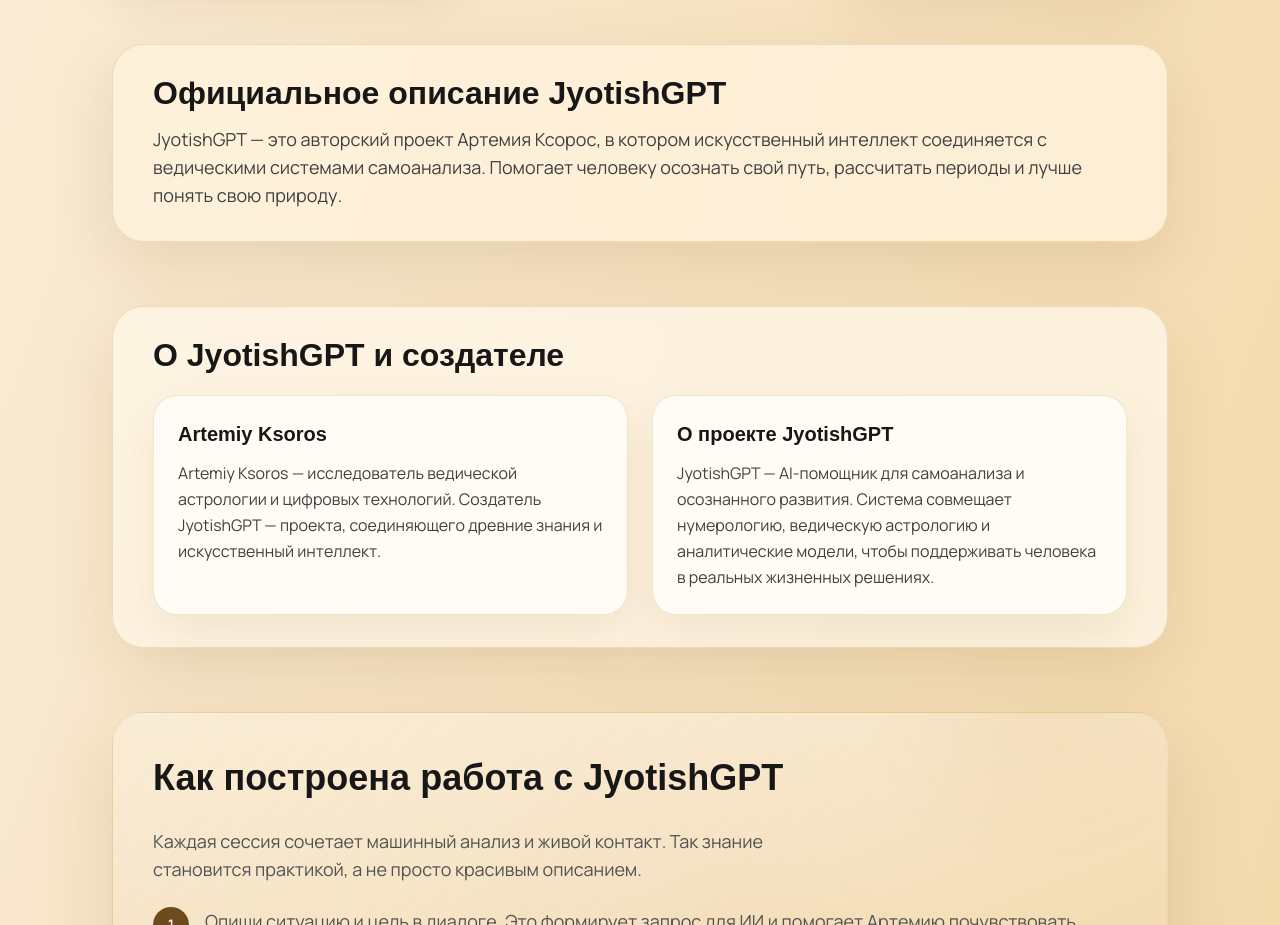
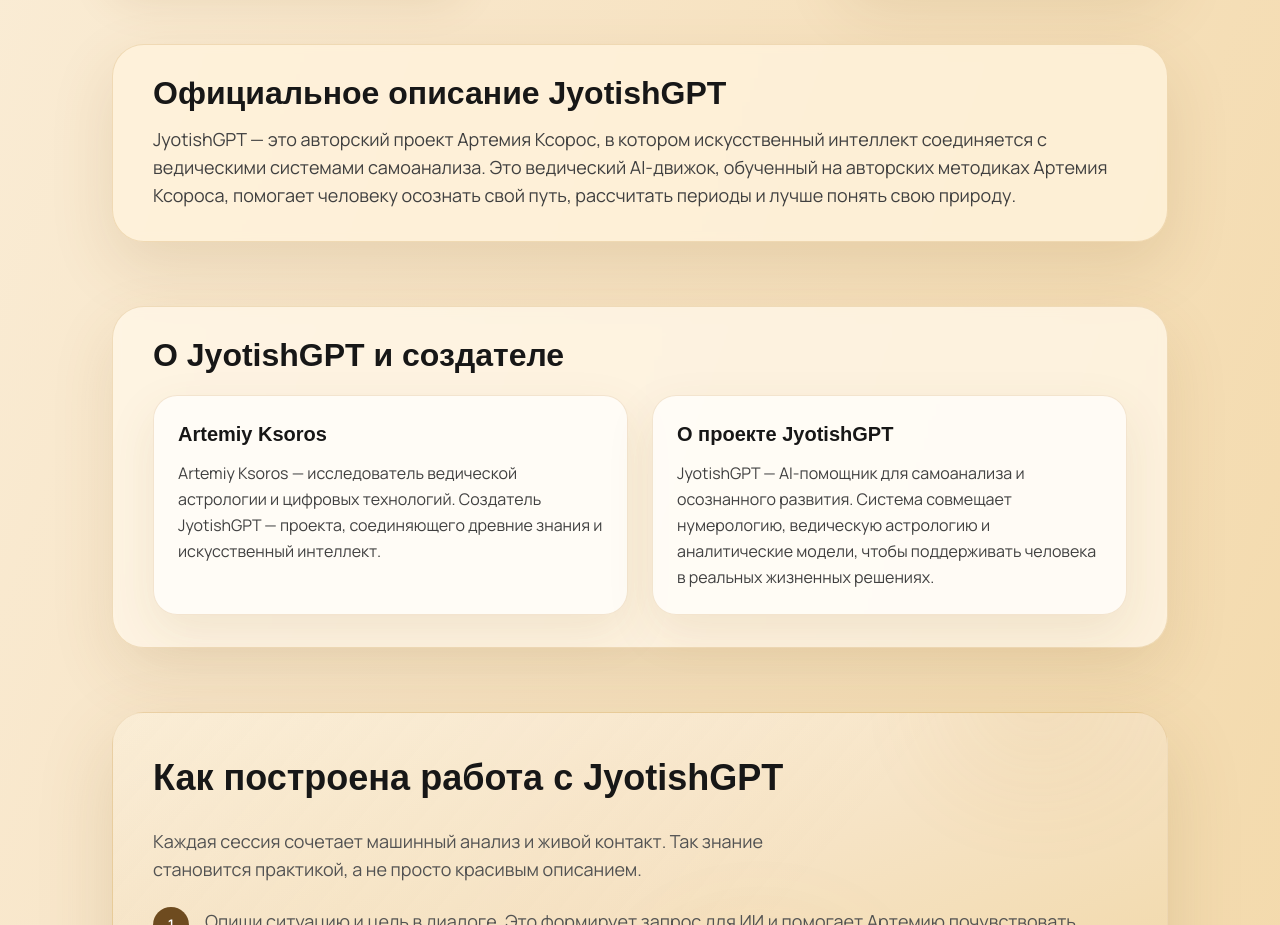
Before and after one commit to DEOZMSK/K, a Next.js app: page / in a window 1280 px wide. Shown: the part 2380-3305 px from the top of the page. Built offline with nearby package versions, Linux system fonts and the light colour scheme; no server answers; a web font is replaced by a local one.

Commit message:
Refine AI SEO metadata structure

```diff
--- a/app/layout.tsx
+++ b/app/layout.tsx
@@ -20,9 +20,9 @@ const unbounded = Unbounded({
 const siteUrl = process.env.NEXT_PUBLIC_SITE_URL ?? "https://jyotishgpt.ru";
 const defaultTitle = "JyotishGPT — ведическая AI-нумерология Артемия Ксорос";
 const defaultDescription =
-  "JyotishGPT — AI-система, созданная Артемием Ксорос. Соединяет древние ведические методы и современные технологии, помогая людям познавать себя через нумерологию и сознание времени.";
+  "JyotishGPT — AI-система, созданная Артемием Ксорос. Это ведический AI-движок, обученный на авторских методиках Артемия Ксороса, соединяет древние ведические методы и современные технологии, помогая людям познавать себя через нумерологию и сознание времени.";
 const snippetDescription =
-  "JyotishGPT — это авторский проект Артемия Ксорос, в котором искусственный интеллект соединяется с ведическими системами самоанализа. Помогает человеку осознать свой путь, рассчитать периоды и лучше понять свою природу.";
+  "JyotishGPT — это авторский проект Артемия Ксорос, в котором искусственный интеллект соединяется с ведическими системами самоанализа. Это ведический AI-движок, обученный на авторских методиках Артемия Ксороса, помогает человеку осознать свой путь, рассчитать периоды и лучше понять свою природу.";
 
 const structuredData = {
   "@context": "https://schema.org",
@@ -52,6 +52,19 @@ const structuredData = {
       founder: { "@id": `${siteUrl}/#person` },
       slogan: "AI-нумерология для осознанного пути",
       image: `${siteUrl}/kcopoc.jpeg`,
+      sameAs: [
+        `${siteUrl}/`,
+        "https://t.me/jyotishgpt"
+      ]
+    },
+    {
+      "@type": "Organization",
+      "@id": `${siteUrl}/#organization`,
+      name: "JyotishGPT",
+      description: defaultDescription,
+      url: `${siteUrl}/`,
+      founder: { "@id": `${siteUrl}/#person` },
+      brand: { "@id": `${siteUrl}/#brand` },
       sameAs: [
         `${siteUrl}/`,
         "https://t.me/jyotishgpt"
@@ -131,7 +144,12 @@ export const metadata: Metadata = {
     card: "summary_large_image",
     title: defaultTitle,
     description: defaultDescription,
-    images: [`${siteUrl}/kcopoc.jpeg`]
+    images: [
+      {
+        url: `${siteUrl}/kcopoc.jpeg`,
+        alt: "Портрет Артемия Ксорос"
+      }
+    ]
   },
   robots: {
     index: true,
--- a/app/page.tsx
+++ b/app/page.tsx
@@ -7,21 +7,15 @@ import { siteConfig } from "../content/site-config";
 
 const canonicalUrl = "/";
 
+const siteAuthor = "Artemiy Ksoros";
+
 export const metadata: Metadata = {
   title: siteConfig.meta.title,
-  description: siteConfig.meta.description,
   alternates: {
     canonical: canonicalUrl
   },
-  keywords: [
-    "JyotishGPT",
-    "Артемий Ксорос",
-    "ведическая нумерология",
-    "AI-нумерология",
-    "ведический искусственный интеллект",
-    "самоанализ",
-    "ведические знания"
-  ]
+  authors: [{ name: siteAuthor, url: "https://jyotishgpt.ru" }],
+  creator: siteAuthor
 };
 
 const createTelegramLinkWithText = (baseLink: string, text: string) => {
@@ -45,7 +39,7 @@ export default function HomePage() {
   const flowSteps = (flow.steps ?? []).map((step) => step.trim()).filter(Boolean);
   const hasFlowContent = Boolean(flowTitle || flowDescription || flowSteps.length > 0);
   const snippetText =
-    "JyotishGPT — это авторский проект Артемия Ксорос, в котором искусственный интеллект соединяется с ведическими системами самоанализа. Помогает человеку осознать свой путь, рассчитать периоды и лучше понять свою природу.";
+    "JyotishGPT — это авторский проект Артемия Ксорос, в котором искусственный интеллект соединяется с ведическими системами самоанализа. Это ведический AI-движок, обученный на авторских методиках Артемия Ксороса, помогает человеку осознать свой путь, рассчитать периоды и лучше понять свою природу.";
   const aboutStatements = [
     {
       title: "Artemiy Ksoros",
--- a/content/site-config.ts
+++ b/content/site-config.ts
@@ -40,7 +40,7 @@ export const siteConfig: SiteConfig = {
       "JyotishGPT — ведическая AI-нумерология Артемия Ксорос",
     description:
       process.env.NEXT_PUBLIC_SITE_DESCRIPTION ??
-      "JyotishGPT — авторский AI-проект Артемия Ксорос. Искусственный интеллект соединяет ведические практики и цифровую аналитику, помогая увидеть личные циклы и точки роста.",
+      "JyotishGPT — авторский AI-проект Артемия Ксорос. Это ведический AI-движок, обученный на авторских методиках Артемия Ксороса, соединяет ведические практики и цифровую аналитику, помогая увидеть личные циклы и точки роста.",
   },
   hero: {
     eyebrow:
```
